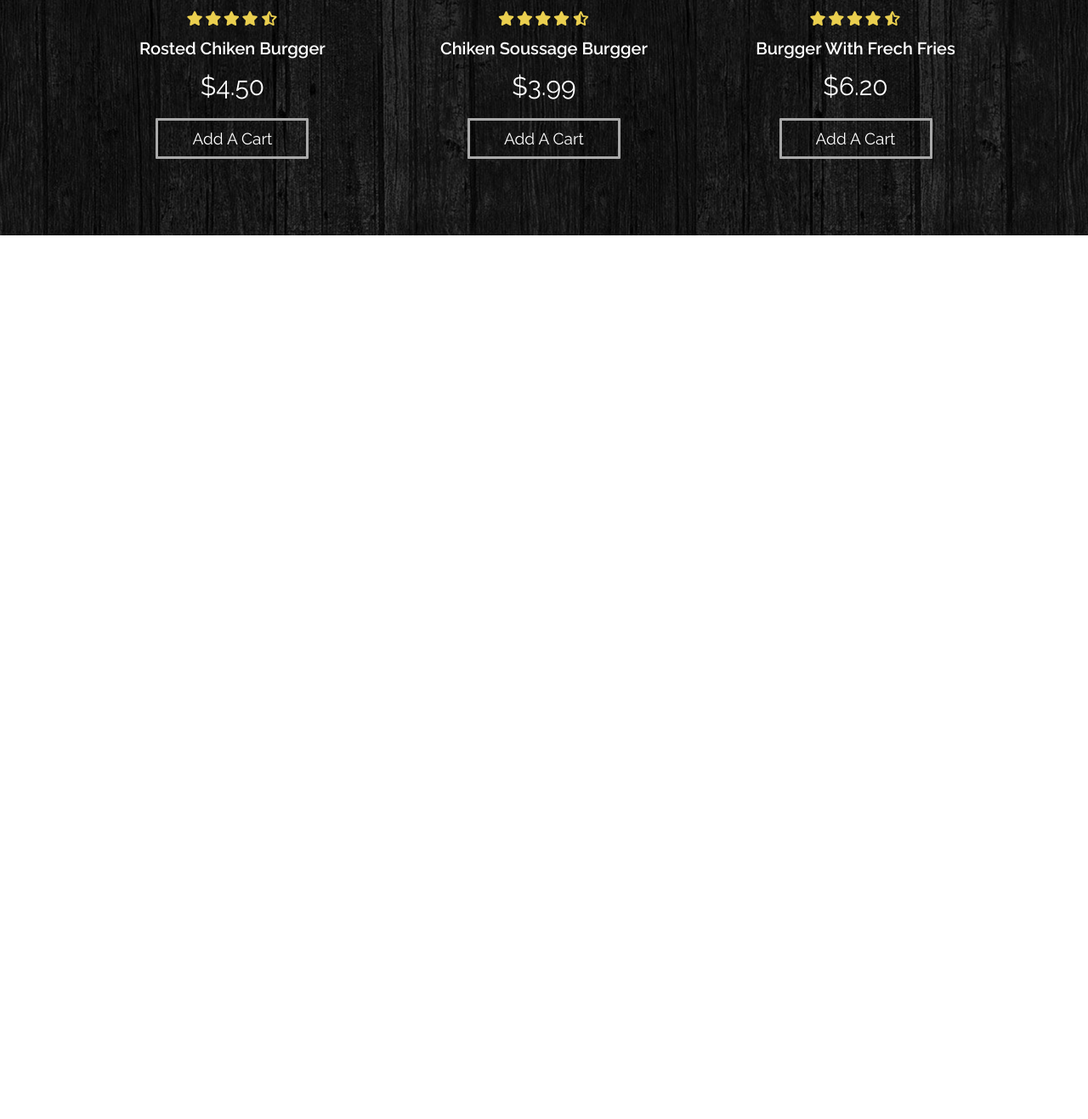
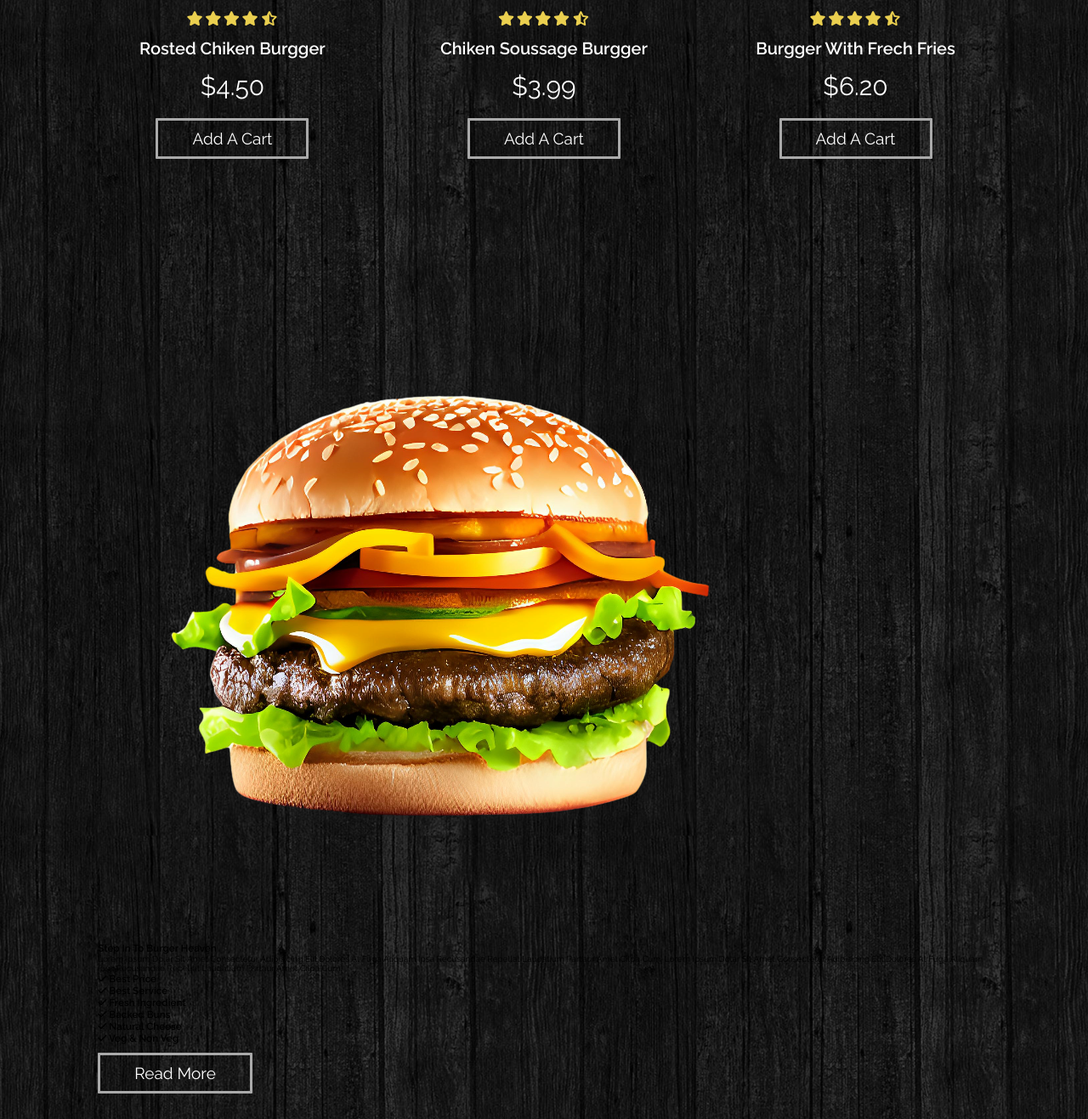
Before and after one commit to MihiraAthukorala/Burger-Shop, a plain HTML site: page index.html in a window 1280 px wide. Shown: the part 3544-4861 px from the top of the page at 85% size. Before the commit the page ends 3821 px from the top, so only its background shows below. Drawn offline with Linux system fonts and the light colour scheme.

Commit message:
About Section html

```diff
--- a/index.html
+++ b/index.html
@@ -271,6 +271,29 @@
 
     <!-- About Section Start -->
 
+    <section class="about">
+
+        <div class="image">
+            <img src="bb.png" alt="">
+        </div>
+
+        <div class="content">
+            <h3 class="title">Step in to burger heaven</h3>
+            <p>Lorem ipsum dolar sit amet consectetur adipisicing elit.dolores at fuga aliquam ipsa recusandae repellat laudatium partaur amet cilpa cum.
+               Lorem ipsum dolar sit amet consectetur adipisicing elit.dolores at fuga aliquam ipsa recusandae repellat laudatium partaur amet cilpa cum.</p>
+            <div class="icons">
+                <h3> <i class="fas fa-check"> </i> Best Price </h3>
+                <h3> <i class="fas fa-check"> </i> Best Service </h3>
+                <h3> <i class="fas fa-check"> </i> Fresh Ingredient </h3>
+                <h3> <i class="fas fa-check"> </i> Backed Buns </h3>
+                <h3> <i class="fas fa-check"> </i> Natural Cheese </h3>
+                <h3> <i class="fas fa-check"> </i> Veg & Non Veg </h3>
+            </div>
+            <a href="#" class="btn">Read More</a>
+        </div>
+
+    </section>
+
     <!-- About Section End -->
 
 
```
